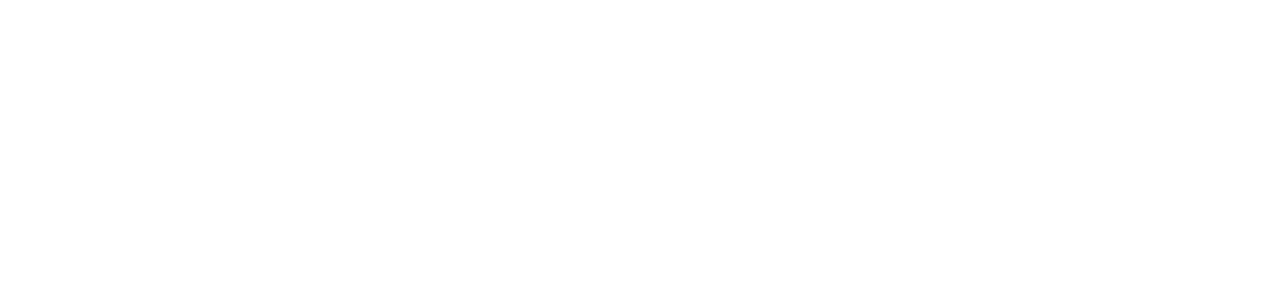
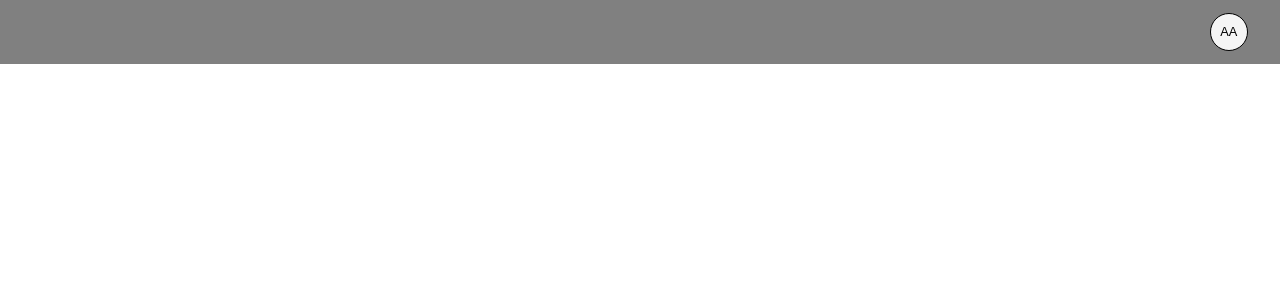
Before and after one commit to Anthymm/Ceet, a React (Vite) app in the folder frontend/: page / in a window 1280 px wide. Shown: the top 300 px of the page. Built offline with nearby package versions, Linux system fonts and the light colour scheme.

Commit message:
Added placeholder navbar with the new ProfileComponent

```diff
--- a/frontend/src/App.css
+++ b/frontend/src/App.css
@@ -1,6 +1,12 @@
-#root {
-  max-width: 1280px;
-  margin: 0 auto;
-  padding: 2rem;
-  text-align: center;
+nav {
+  display: flex;
+  justify-content: flex-end;
+  align-items: center;
+  width: 100%;
+  height: 8vh;
+  background-color: gray;
 }
+
+nav>button {
+  margin-right: 32px;
+}
--- a/frontend/src/App.tsx
+++ b/frontend/src/App.tsx
@@ -1,6 +1,5 @@
 import { useState } from 'react'
-import reactLogo from './assets/react.svg'
-import viteLogo from '/vite.svg'
+import ProfileComponent from './components/ProfileComponent'
 import './App.css'
 
 function App() {
@@ -8,7 +7,7 @@
 
   return (
     <>
-      <nav></nav>
+      <nav><ProfileComponent name="Admin Admin" /></nav>
     </>
   )
 }
--- /dev/null
+++ b/frontend/src/components/ProfileComponent.css
@@ -0,0 +1,27 @@
+.profile-button {
+  width: 3vw;
+  height: 3vw;
+  border-radius: 10vh;
+  border: 1px solid black;
+  background-color: whitesmoke;
+  display: flex;
+  justify-content: center;
+  align-items: center;
+  font-size: 1vw;
+  position: relative;
+}
+
+.profile-button:hover {
+  box-shadow: 0px 0px 3px 0px black;
+}
+
+.profile-dropdown {
+  background-color: whitesmoke;
+  position: absolute;
+  width: 8vw;
+  height: 256px;
+  border: 1px solid black;
+  border-radius: 16px;
+  top: 100%;
+  right: 0;
+}
--- /dev/null
+++ b/frontend/src/components/ProfileComponent.tsx
@@ -0,0 +1,27 @@
+import { useState } from 'react'
+import './ProfileComponent.css'
+
+function ProfileComponent(props: object) {
+  const [processedName, setProcessedName] = useState(processName)
+  const [showMore, setShowMore] = useState(false)
+
+  function processName() {
+    let tempArray = props.name.split(' ')
+    tempArray[0] = tempArray[0].slice(0, 1)
+    tempArray[1] = tempArray[1].slice(0, 1)
+    return (tempArray[0] + tempArray[1])
+  }
+
+
+  return (
+    <>
+      <button className='profile-button' onClick={() => { setShowMore(!showMore) }}>{processedName}
+        {showMore &&
+          <ul className='profile-dropdown'>aaaa</ul>
+        }
+      </button>
+    </>
+  )
+}
+
+export default ProfileComponent
--- a/frontend/src/index.css
+++ b/frontend/src/index.css
@@ -3,10 +3,14 @@
   margin: 0;
 }
 
+button:hover {
+  cursor: pointer;
+}
+
 body {
-  display: flex;
-  min-width: 320px;
-  min-height: 100vh;
+  width: 100vw;
+  height: 100vh;
+  overflow: hidden;
 }
 
 @media (prefers-color-scheme: light) {
```
